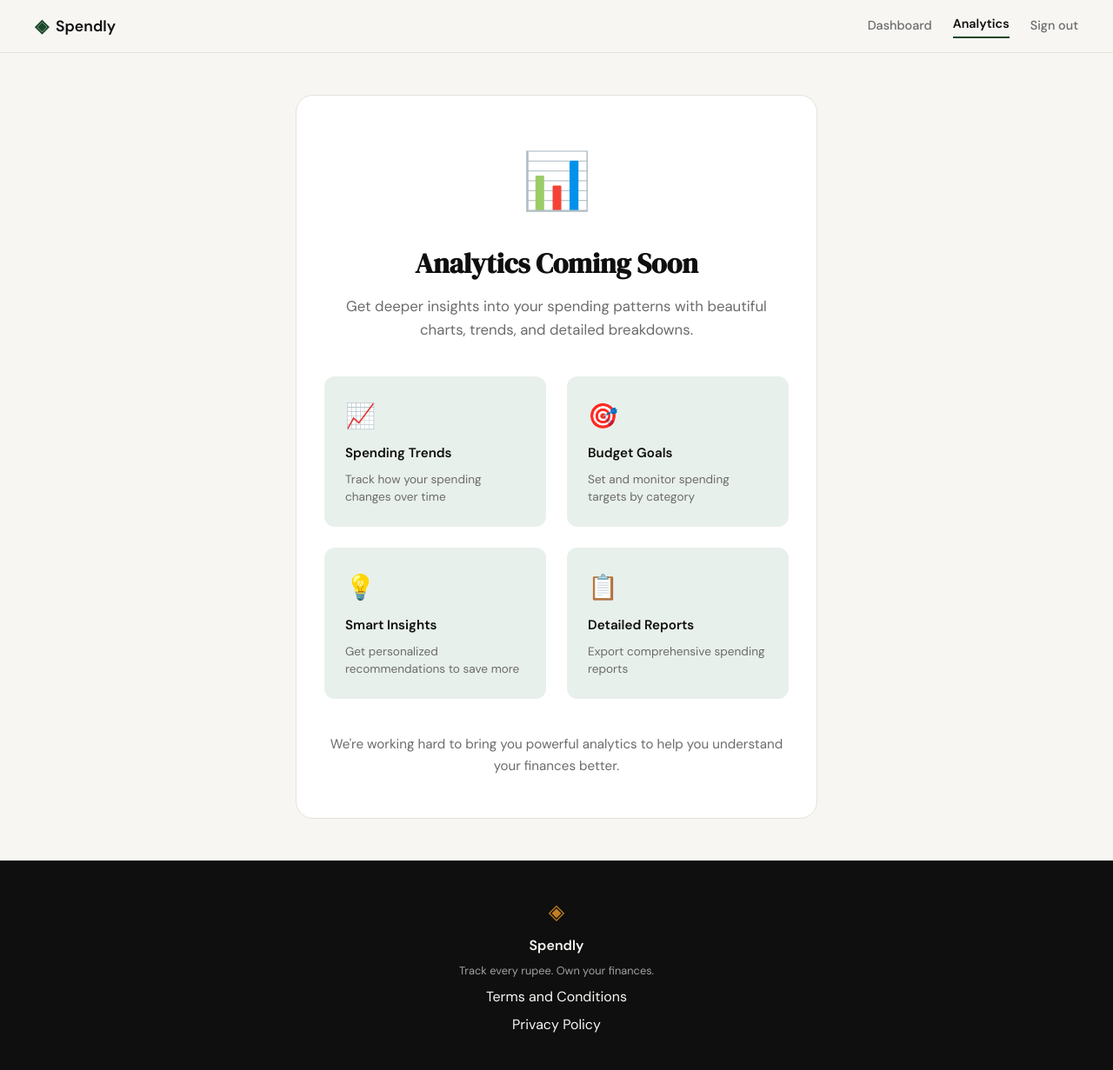
After one commit to Aarushi17Gupta/spendly, a Flask app: page /analytics in a window 1280 px wide. The commit adds this page. Shown: the whole page at 87% size. Run offline with Flask 3, Linux system fonts and the light colour scheme; a user stored in the database is signed in.

Commit message:
coming soon page

```diff
--- a/app.py
+++ b/app.py
@@ -150,6 +150,13 @@ def profile():
                            date_from=date_from, date_to=date_to)
 
 
+@app.route("/analytics")
+def analytics():
+    if not session.get("user_id"):
+        return redirect(url_for("login"))
+    return render_template("analytics.html")
+
+
 @app.route("/expenses/add")
 def add_expense():
     return "Add expense — coming in Step 7"
--- a/static/css/style.css
+++ b/static/css/style.css
@@ -102,6 +102,13 @@ a { color: inherit; text-decoration: none; }
 
 .nav-links a { color: var(--ink-muted); transition: color 0.2s; }
 .nav-links a:hover { color: var(--ink); }
+
+.nav-active {
+    color: var(--ink) !important;
+    font-weight: 600;
+    border-bottom: 2px solid var(--accent);
+    padding-bottom: 2px;
+}
 
 .nav-cta {
     background: var(--ink) !important;
--- /dev/null
+++ b/templates/analytics.html
@@ -0,0 +1,148 @@
+{% extends "base.html" %}
+
+{% block title %}Analytics — Spendly{% endblock %}
+
+{% block content %}
+
+<div class="analytics-container">
+    <div class="analytics-inner">
+        <div class="coming-soon-content">
+            <div class="coming-soon-icon">📊</div>
+            <h1 class="coming-soon-title">Analytics Coming Soon</h1>
+            <p class="coming-soon-subtitle">
+                Get deeper insights into your spending patterns with beautiful charts, trends, and detailed breakdowns.
+            </p>
+
+            <div class="features-preview">
+                <div class="feature-item">
+                    <span class="feature-icon">📈</span>
+                    <h3>Spending Trends</h3>
+                    <p>Track how your spending changes over time</p>
+                </div>
+                <div class="feature-item">
+                    <span class="feature-icon">🎯</span>
+                    <h3>Budget Goals</h3>
+                    <p>Set and monitor spending targets by category</p>
+                </div>
+                <div class="feature-item">
+                    <span class="feature-icon">💡</span>
+                    <h3>Smart Insights</h3>
+                    <p>Get personalized recommendations to save more</p>
+                </div>
+                <div class="feature-item">
+                    <span class="feature-icon">📋</span>
+                    <h3>Detailed Reports</h3>
+                    <p>Export comprehensive spending reports</p>
+                </div>
+            </div>
+
+            <p class="coming-soon-text">
+                We're working hard to bring you powerful analytics to help you understand your finances better.
+            </p>
+        </div>
+    </div>
+</div>
+
+<style>
+    .analytics-container {
+        padding: 3rem 2rem;
+        min-height: calc(100vh - 60px - 100px);
+        display: flex;
+        align-items: center;
+        justify-content: center;
+    }
+
+    .analytics-inner {
+        max-width: 600px;
+        width: 100%;
+        text-align: center;
+    }
+
+    .coming-soon-content {
+        background: var(--paper-card);
+        border: 1px solid var(--border);
+        border-radius: var(--radius-lg);
+        padding: 3rem 2rem;
+    }
+
+    .coming-soon-icon {
+        font-size: 4rem;
+        margin-bottom: 1.5rem;
+        display: block;
+    }
+
+    .coming-soon-title {
+        font-family: var(--font-display);
+        font-size: 2rem;
+        color: var(--ink);
+        margin-bottom: 1rem;
+        line-height: 1.2;
+    }
+
+    .coming-soon-subtitle {
+        font-size: 1.05rem;
+        color: var(--ink-muted);
+        margin-bottom: 2.5rem;
+        line-height: 1.6;
+    }
+
+    .features-preview {
+        display: grid;
+        grid-template-columns: 1fr 1fr;
+        gap: 1.5rem;
+        margin-bottom: 2.5rem;
+        text-align: left;
+    }
+
+    .feature-item {
+        padding: 1.5rem;
+        background: var(--accent-light);
+        border-radius: var(--radius-md);
+        transition: transform 0.2s, box-shadow 0.2s;
+    }
+
+    .feature-item:hover {
+        transform: translateY(-2px);
+        box-shadow: 0 4px 16px rgba(0, 0, 0, 0.06);
+    }
+
+    .feature-icon {
+        font-size: 1.75rem;
+        display: block;
+        margin-bottom: 0.5rem;
+    }
+
+    .feature-item h3 {
+        font-size: 0.95rem;
+        font-weight: 600;
+        color: var(--ink);
+        margin-bottom: 0.5rem;
+    }
+
+    .feature-item p {
+        font-size: 0.85rem;
+        color: var(--ink-muted);
+        line-height: 1.5;
+    }
+
+    .coming-soon-text {
+        font-size: 0.95rem;
+        color: var(--ink-muted);
+    }
+
+    @media (max-width: 640px) {
+        .features-preview {
+            grid-template-columns: 1fr;
+        }
+
+        .coming-soon-title {
+            font-size: 1.6rem;
+        }
+
+        .coming-soon-content {
+            padding: 2rem 1.5rem;
+        }
+    }
+</style>
+
+{% endblock %}
--- a/templates/base.html
+++ b/templates/base.html
@@ -20,6 +20,8 @@
             </a>
             <div class="nav-links">
                 {% if session.get('user_id') %}
+                    <a href="{{ url_for('profile') }}" class="{% if request.endpoint == 'profile' %}nav-active{% endif %}">Dashboard</a>
+                    <a href="{{ url_for('analytics') }}" class="{% if request.endpoint == 'analytics' %}nav-active{% endif %}">Analytics</a>
                     <a href="{{ url_for('logout') }}">Sign out</a>
                 {% else %}
                     <a href="{{ url_for('login') }}">Sign in</a>
```
